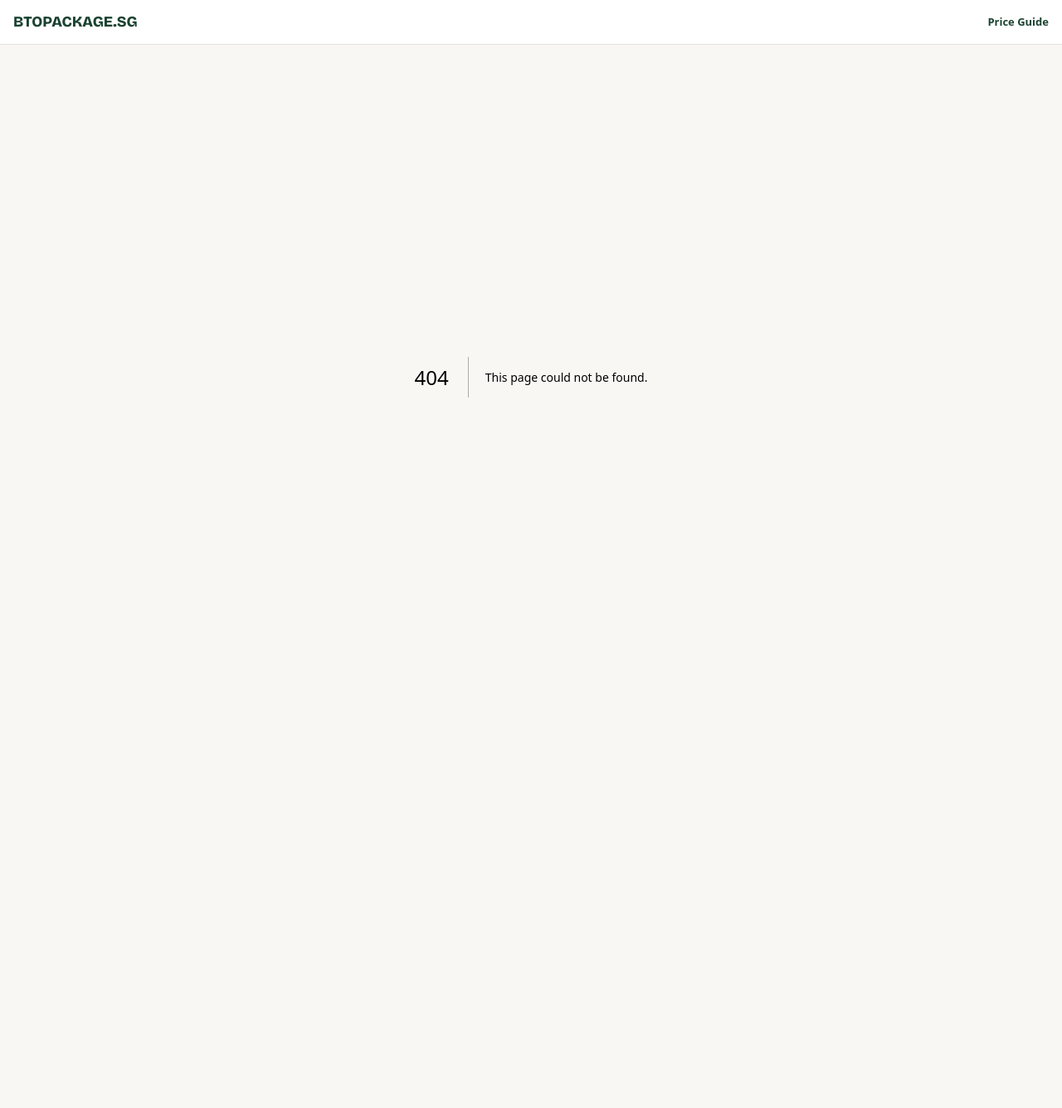
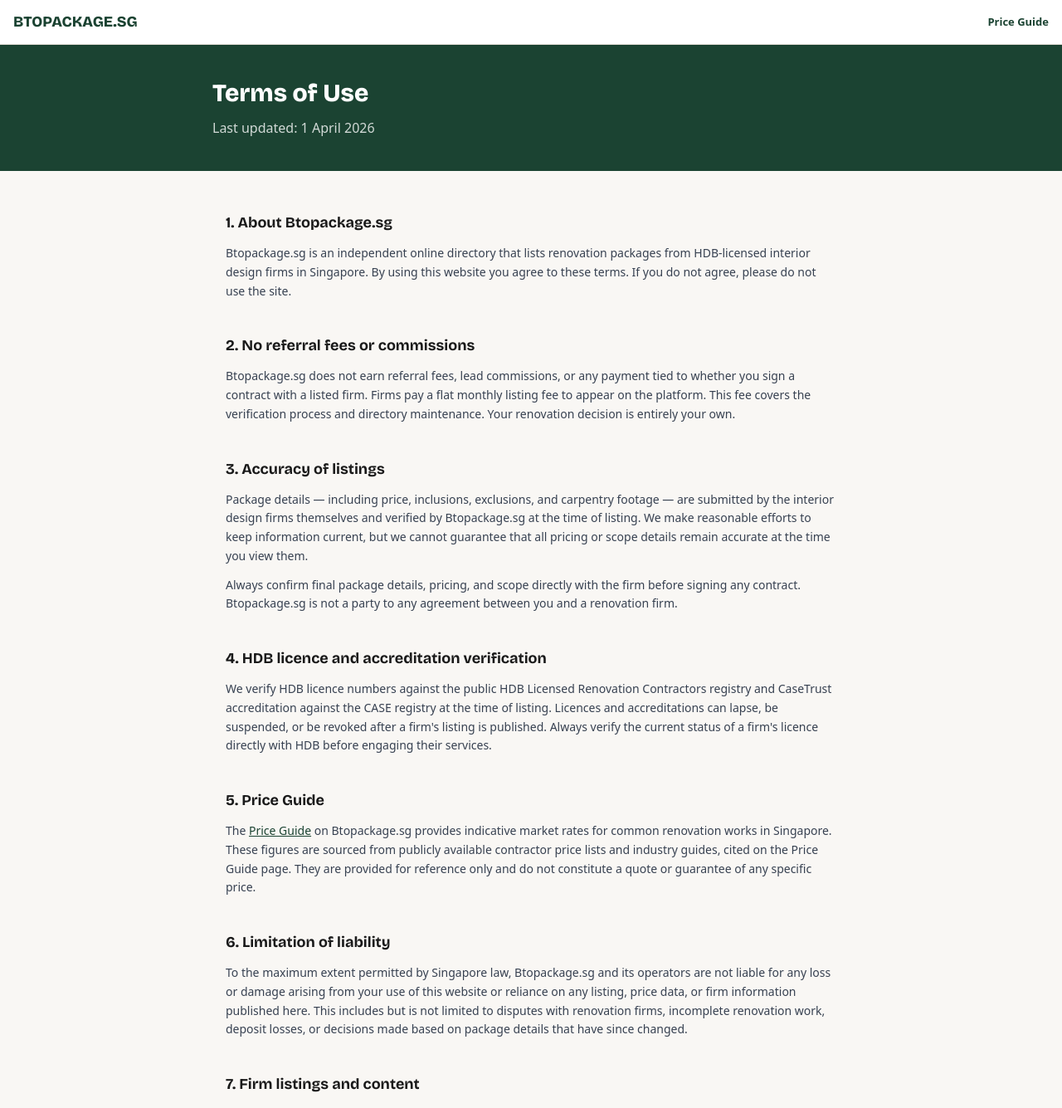
Before and after one commit to chylerbot-beep/btopackage, a Next.js app: page /terms in a window 1280 px wide. Before the commit this address had no page. Shown: the top 1335 px of the page at 83% size. Before the commit the page ends 854 px from the top, so only its background shows below. Built offline with nearby package versions, Linux system fonts and the light colour scheme.

Commit message:
Add terms of use page

```diff
--- /dev/null
+++ b/app/terms/page.tsx
@@ -0,0 +1,240 @@
+import type { Metadata } from 'next';
+import Link from 'next/link';
+
+export const metadata: Metadata = {
+  title: 'Terms of Use | Btopackage.sg',
+  description:
+    'Terms of use for Btopackage.sg — an independent BTO renovation package directory. Covers listing accuracy, no-commission model, and user responsibilities.',
+  alternates: {
+    canonical: 'https://www.btopackage.sg/terms',
+  },
+};
+
+const LAST_UPDATED = '1 April 2026';
+
+export default function TermsPage() {
+  return (
+    <main>
+      {/* Hero */}
+      <section className="w-full bg-[#1B4332] px-4 py-10">
+        <div className="mx-auto w-full max-w-3xl">
+          <h1
+            className="text-3xl font-extrabold text-white"
+            style={{ fontFamily: 'var(--font-bricolage-grotesque)' }}
+          >
+            Terms of Use
+          </h1>
+          <p className="mt-3 text-base" style={{ color: 'rgba(255,255,255,0.8)' }}>
+            Last updated: {LAST_UPDATED}
+          </p>
+        </div>
+      </section>
+
+      {/* Body */}
+      <section className="mx-auto w-full max-w-3xl px-4 py-12 text-[#374151]">
+        <div className="space-y-10 text-sm leading-relaxed">
+
+          <div>
+            <h2
+              className="text-lg font-bold text-[#1A1A1A]"
+              style={{ fontFamily: 'var(--font-bricolage-grotesque)' }}
+            >
+              1. About Btopackage.sg
+            </h2>
+            <p className="mt-3">
+              Btopackage.sg is an independent online directory that lists renovation packages from
+              HDB-licensed interior design firms in Singapore. By using this website you agree to
+              these terms. If you do not agree, please do not use the site.
+            </p>
+          </div>
+
+          <div>
+            <h2
+              className="text-lg font-bold text-[#1A1A1A]"
+              style={{ fontFamily: 'var(--font-bricolage-grotesque)' }}
+            >
+              2. No referral fees or commissions
+            </h2>
+            <p className="mt-3">
+              Btopackage.sg does not earn referral fees, lead commissions, or any payment tied to
+              whether you sign a contract with a listed firm. Firms pay a flat monthly listing fee
+              to appear on the platform. This fee covers the verification process and directory
+              maintenance. Your renovation decision is entirely your own.
+            </p>
+          </div>
+
+          <div>
+            <h2
+              className="text-lg font-bold text-[#1A1A1A]"
+              style={{ fontFamily: 'var(--font-bricolage-grotesque)' }}
+            >
+              3. Accuracy of listings
+            </h2>
+            <p className="mt-3">
+              Package details — including price, inclusions, exclusions, and carpentry footage —
+              are submitted by the interior design firms themselves and verified by Btopackage.sg at
+              the time of listing. We make reasonable efforts to keep information current, but we
+              cannot guarantee that all pricing or scope details remain accurate at the time you
+              view them.
+            </p>
+            <p className="mt-3">
+              Always confirm final package details, pricing, and scope directly with the firm before
+              signing any contract. Btopackage.sg is not a party to any agreement between you and a
+              renovation firm.
+            </p>
+          </div>
+
+          <div>
+            <h2
+              className="text-lg font-bold text-[#1A1A1A]"
+              style={{ fontFamily: 'var(--font-bricolage-grotesque)' }}
+            >
+              4. HDB licence and accreditation verification
+            </h2>
+            <p className="mt-3">
+              We verify HDB licence numbers against the public HDB Licensed Renovation Contractors
+              registry and CaseTrust accreditation against the CASE registry at the time of listing.
+              Licences and accreditations can lapse, be suspended, or be revoked after a firm's
+              listing is published. Always verify the current status of a firm's licence directly
+              with HDB before engaging their services.
+            </p>
+          </div>
+
+          <div>
+            <h2
+              className="text-lg font-bold text-[#1A1A1A]"
+              style={{ fontFamily: 'var(--font-bricolage-grotesque)' }}
+            >
+              5. Price Guide
+            </h2>
+            <p className="mt-3">
+              The{' '}
+              <Link href="/price-guide" className="underline">
+                Price Guide
+              </Link>{' '}
+              on Btopackage.sg provides indicative market rates for common renovation works in
+              Singapore. These figures are sourced from publicly available contractor price lists
+              and industry guides, cited on the Price Guide page. They are provided for reference
+              only and do not constitute a quote or guarantee of any specific price.
+            </p>
+          </div>
+
+          <div>
+            <h2
+              className="text-lg font-bold text-[#1A1A1A]"
+              style={{ fontFamily: 'var(--font-bricolage-grotesque)' }}
+            >
+              6. Limitation of liability
+            </h2>
+            <p className="mt-3">
+              To the maximum extent permitted by Singapore law, Btopackage.sg and its operators
+              are not liable for any loss or damage arising from your use of this website or
+              reliance on any listing, price data, or firm information published here. This includes
+              but is not limited to disputes with renovation firms, incomplete renovation work,
+              deposit losses, or decisions made based on package details that have since changed.
+            </p>
+          </div>
+
+          <div>
+            <h2
+              className="text-lg font-bold text-[#1A1A1A]"
+              style={{ fontFamily: 'var(--font-bricolage-grotesque)' }}
+            >
+              7. Firm listings and content
+            </h2>
+            <p className="mt-3">
+              Firms listed on Btopackage.sg are responsible for the accuracy of information they
+              submit. By submitting a listing, firms represent that the details provided are true
+              and not misleading. Btopackage.sg reserves the right to remove or suspend any listing
+              that we determine to be inaccurate, misleading, or in breach of these terms, at our
+              sole discretion.
+            </p>
+          </div>
+
+          <div>
+            <h2
+              className="text-lg font-bold text-[#1A1A1A]"
+              style={{ fontFamily: 'var(--font-bricolage-grotesque)' }}
+            >
+              8. Intellectual property
+            </h2>
+            <p className="mt-3">
+              All content on Btopackage.sg — including text, design, data compilations, and the
+              price guide — is the property of Btopackage.sg unless otherwise stated. You may not
+              reproduce, scrape, or republish content from this site for commercial purposes without
+              written permission.
+            </p>
+          </div>
+
+          <div>
+            <h2
+              className="text-lg font-bold text-[#1A1A1A]"
+              style={{ fontFamily: 'var(--font-bricolage-grotesque)' }}
+            >
+              9. Governing law
+            </h2>
+            <p className="mt-3">
+              These terms are governed by the laws of Singapore. Any disputes arising from your use
+              of Btopackage.sg are subject to the exclusive jurisdiction of the Singapore courts.
+            </p>
+          </div>
+
+          <div>
+            <h2
+              className="text-lg font-bold text-[#1A1A1A]"
+              style={{ fontFamily: 'var(--font-bricolage-grotesque)' }}
+            >
+              10. Changes to these terms
+            </h2>
+            <p className="mt-3">
+              We may update these terms from time to time. The "last updated" date at the top of
+              this page reflects the most recent revision. Continued use of the site after a change
+              constitutes acceptance of the updated terms.
+            </p>
+          </div>
+
+        </div>
+      </section>
+
+      {/* Footer */}
+      <footer className="bg-[#1B4332] px-4 py-10 text-sm">
+        <div className="mx-auto w-full max-w-3xl">
+          <p
+            className="mb-5 text-base font-bold text-white"
+            style={{ fontFamily: 'var(--font-bricolage-grotesque)' }}
+          >
+            BTOPACKAGE.SG
+          </p>
+          <nav className="mb-5 flex flex-wrap gap-x-6 gap-y-3">
+            <Link href="/about" className="text-[rgba(255,255,255,0.7)] hover:text-white">
+              About
+            </Link>
+            <Link href="/price-guide" className="text-[rgba(255,255,255,0.7)] hover:text-white">
+              Price Guide
+            </Link>
+            <Link href="/directory" className="text-[rgba(255,255,255,0.7)] hover:text-white">
+              Directory
+            </Link>
+            <Link href="/privacy" className="text-[rgba(255,255,255,0.7)] hover:text-white">
+              Privacy
+            </Link>
+            <Link href="/terms" className="text-[rgba(255,255,255,0.7)] hover:text-white">
+              Terms
+            </Link>
+          </nav>
+          <div className="flex flex-col gap-3 border-t border-[rgba(255,255,255,0.15)] pt-5 sm:flex-row sm:items-center sm:justify-between">
+            <p className="text-xs text-[rgba(255,255,255,0.5)]">
+              © 2026 Btopackage.sg · Independent directory · No referral fees
+            </p>
+            <Link
+              href="/submit"
+              className="text-xs font-medium text-[rgba(255,255,255,0.85)] hover:text-white"
+            >
+              HDB-licensed firm? Submit a free listing →
+            </Link>
+          </div>
+        </div>
+      </footer>
+    </main>
+  );
+}
```
